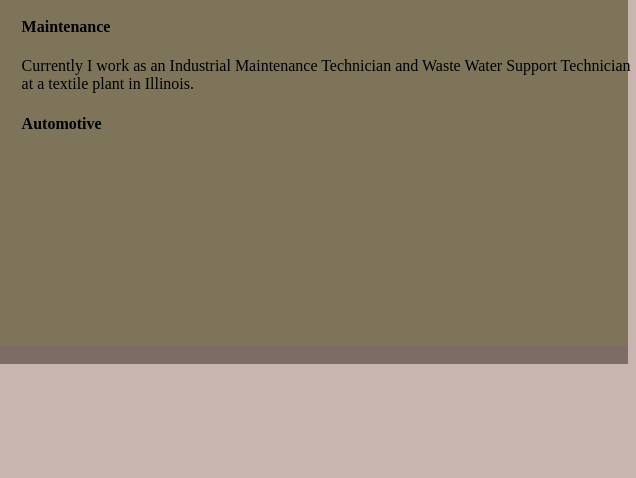
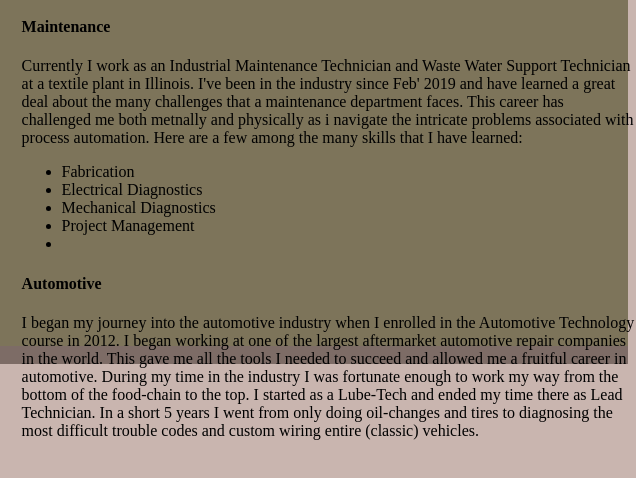
Before and after one commit to TrashBandiHoot/My-Portfolio, a plain HTML site: page aboutme.html in a window 1280 px wide. Shown: the part 186-664 px from the top of the page, 644-1280 px from the left. Drawn offline with Linux system fonts and the light colour scheme.

Commit message:
Added paragraph to aboutme.html

```diff
--- a/aboutme.html
+++ b/aboutme.html
@@ -25,11 +25,26 @@
             is used to protect the wearer from the dangers of electrical faults.
             </p>
             <h4>Maintenance</h4>
-            <p>Currently I work as an Industrial Maintenance Technician and Waste Water Support Technician at a textile plant in Illinois.
-
+            <p>
+                Currently I work as an Industrial Maintenance Technician and Waste Water Support Technician at a textile plant in Illinois.
+                I've been in the industry since Feb' 2019 and have learned a great deal about the many challenges that a maintenance department faces.
+                This career has challenged me both metnally and physically as i navigate the intricate problems associated with process automation.
+                Here are a few among the many skills that I have learned:
+                <ul>
+                    <li>Fabrication</li>
+                    <li>Electrical Diagnostics</li>
+                    <li>Mechanical Diagnostics</li>
+                    <li>Project Management</li>
+                    <li></li>
+                </ul>
             </p>
             <h4>Automotive</h4>
-
+            <p>
+                I began my journey into the automotive industry when I enrolled in the Automotive Technology course in 2012. I began working at one of the largest aftermarket
+                automotive repair companies in the world. This gave me all the tools I needed to succeed and allowed me a fruitful career in automotive. During my time in the industry
+                I was fortunate enough to work my way from the bottom of the food-chain to the top. I started as a Lube-Tech and ended my time there as Lead Technician. In a short 5 years
+                I went from only doing oil-changes and tires to diagnosing the most difficult trouble codes and custom wiring entire (classic) vehicles.
+            </p>
         </article>
     </div>
 </body>
```
